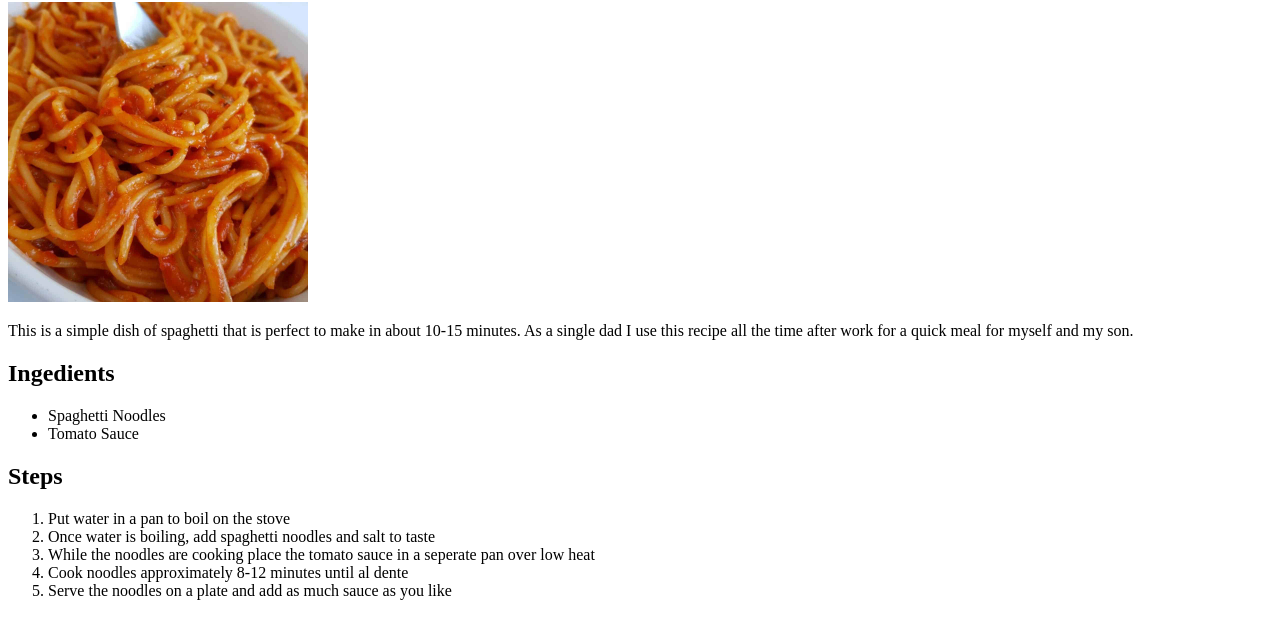
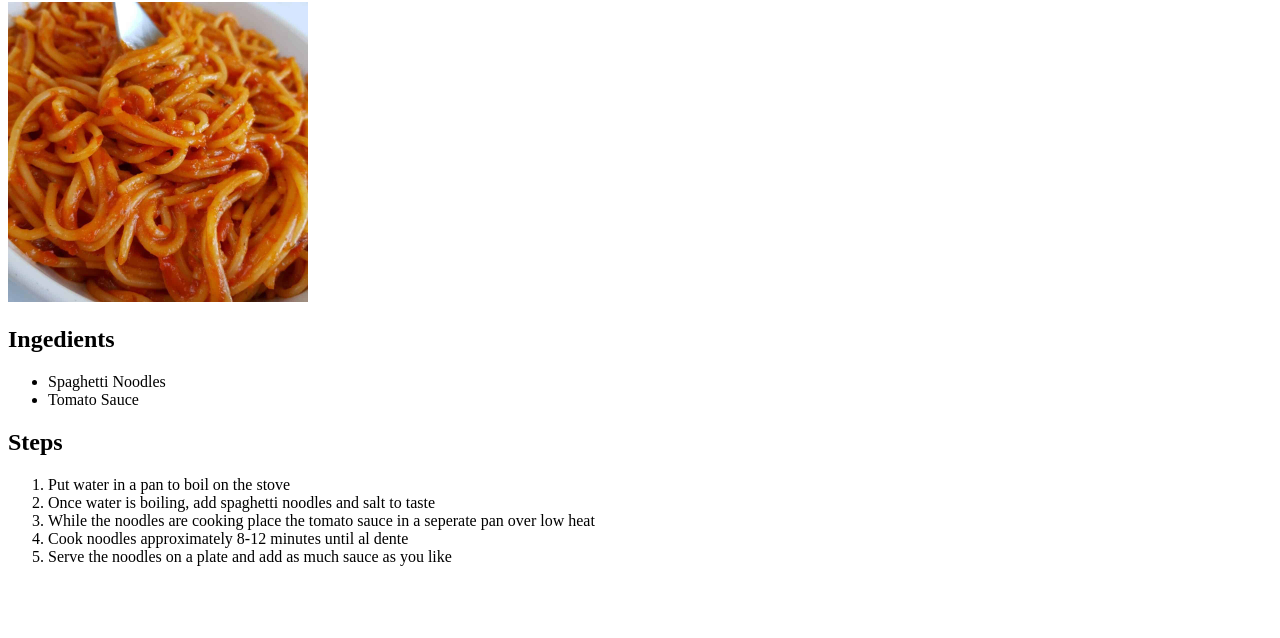
Before and after one commit to 1morningcoffee/odin-recipes, a plain HTML site: page recipes/spaghetti.html in a window 1280 px wide. Shown: the part 78-716 px from the top of the page. Drawn offline with Linux system fonts and the light colour scheme.

Commit message:
Format and remove description from spaghetti page

```diff
--- a/recipes/spaghetti.html
+++ b/recipes/spaghetti.html
@@ -6,17 +6,18 @@
     </head>
 
     <body>
+
         <h1>Spaghetti Recipe</h1>
 
         <img src="../img/spaghetti.jpg" width="300" alt="Spaghetti Dish">
 
-        <p>This is a simple dish of spaghetti that is perfect to make in about 10-15 minutes. As a single dad I use
-            this recipe all the time after work for a quick meal for myself and my son.
-        </p>
         <h2>Ingedients</h2>
+
         <ul>
+
             <li>Spaghetti Noodles</li>
             <li>Tomato Sauce</li>
+
         </ul>
 
         <h2>Steps</h2>
@@ -30,5 +31,6 @@
             <li>Serve the noodles on a plate and add as much sauce as you like</li>
 
         </ol>
+
     </body>
 </html>
```
